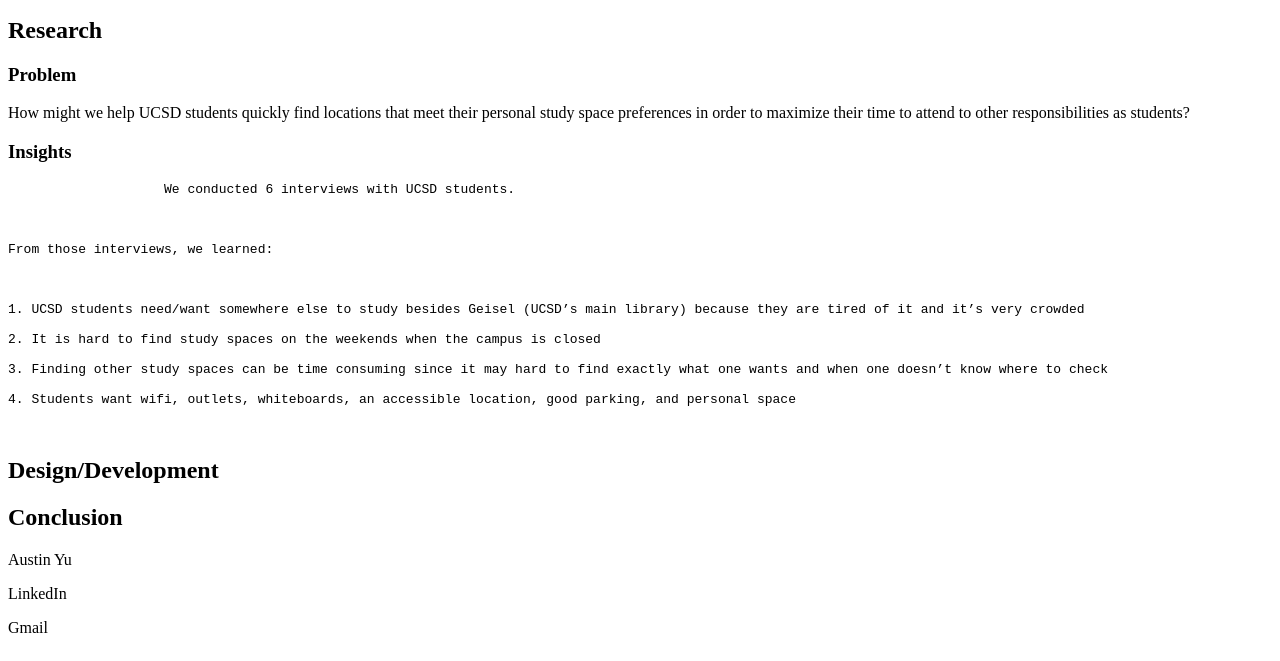
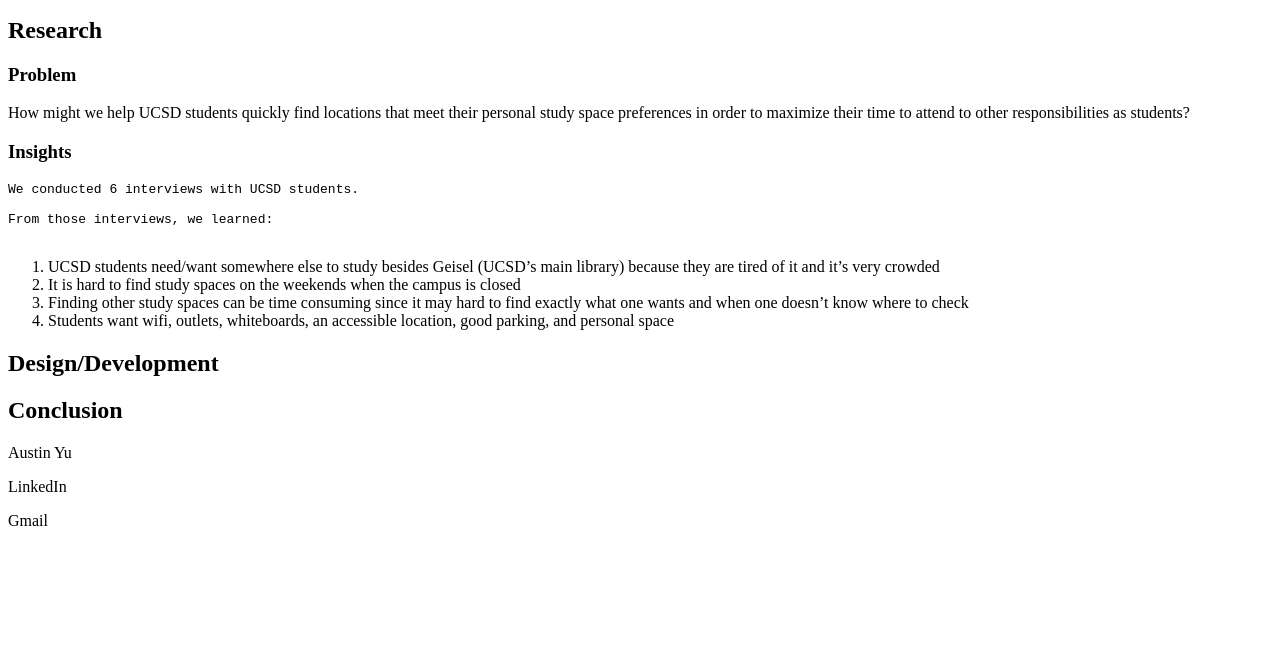
Before and after one commit to austinyu12/portfoliowebsite, a plain HTML site: page insi.html in a window 1280 px wide. Shown: the part 139-800 px from the top of the page. Drawn offline with Linux system fonts and the light colour scheme.

Commit message:
pre and ol

```diff
--- a/insi.html
+++ b/insi.html
@@ -27,23 +27,18 @@
             <h3>Insights</h3>
             <p>
                 <pre>
-                    We conducted 6 interviews with UCSD students.
-
-
+We conducted 6 interviews with UCSD students.
 
 From those interviews, we learned:
+                </pre>
 
+                <ol>
+                    <li>UCSD students need/want somewhere else to study besides Geisel (UCSD’s main library) because they are tired of it and it’s very crowded</li>
+                    <li>It is hard to find study spaces on the weekends when the campus is closed</li>
+                    <li>Finding other study spaces can be time consuming since it may hard to find exactly what one wants and when one doesn’t know where to check</li>
+                    <li>Students want wifi, outlets, whiteboards, an accessible location, good parking, and personal space</li>
+                </ol>
 
-
-1. UCSD students need/want somewhere else to study besides Geisel (UCSD’s main library) because they are tired of it and it’s very crowded
-
-2. It is hard to find study spaces on the weekends when the campus is closed
-
-3. Finding other study spaces can be time consuming since it may hard to find exactly what one wants and when one doesn’t know where to check
-
-4. Students want wifi, outlets, whiteboards, an accessible location, good parking, and personal space
-
-                </pre>
             </p>
 
             <h2>Design/Development</h2>
```
Also changed, not shown: index.html (+3 -4 lines).
